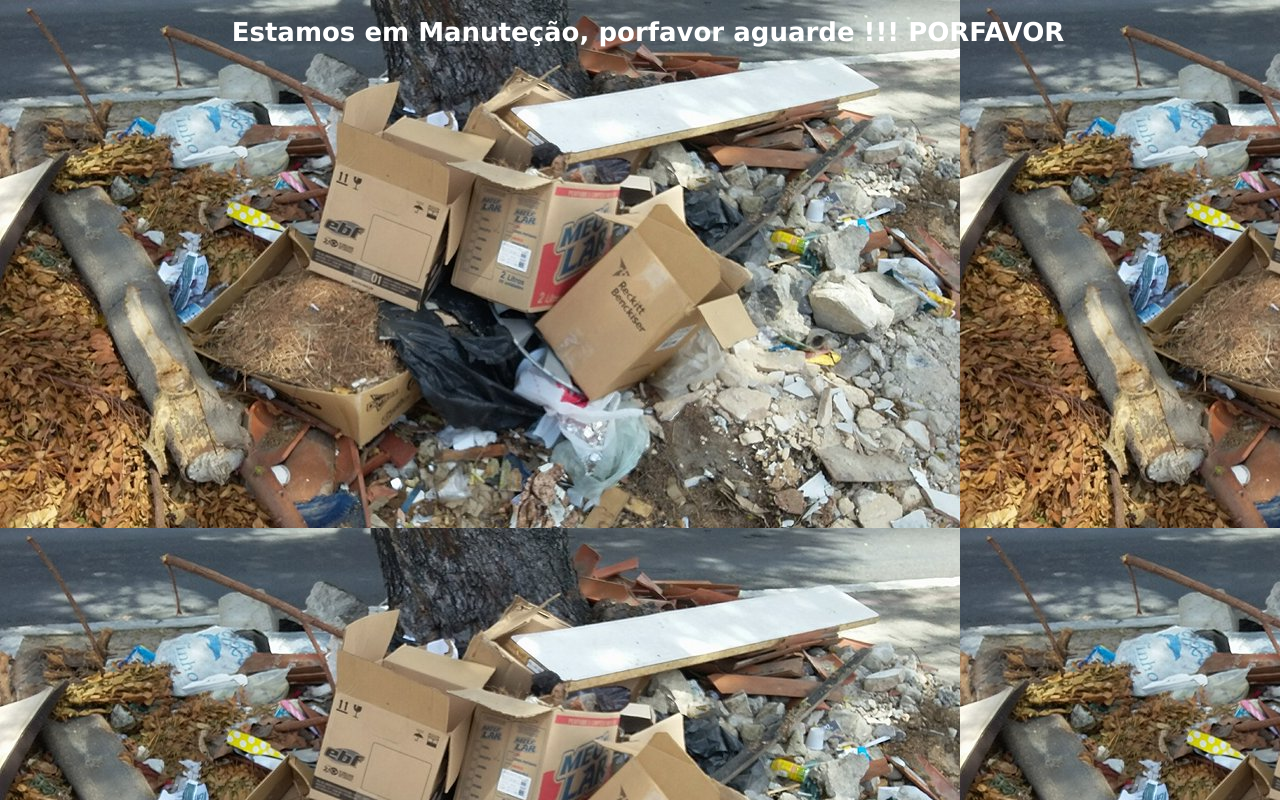
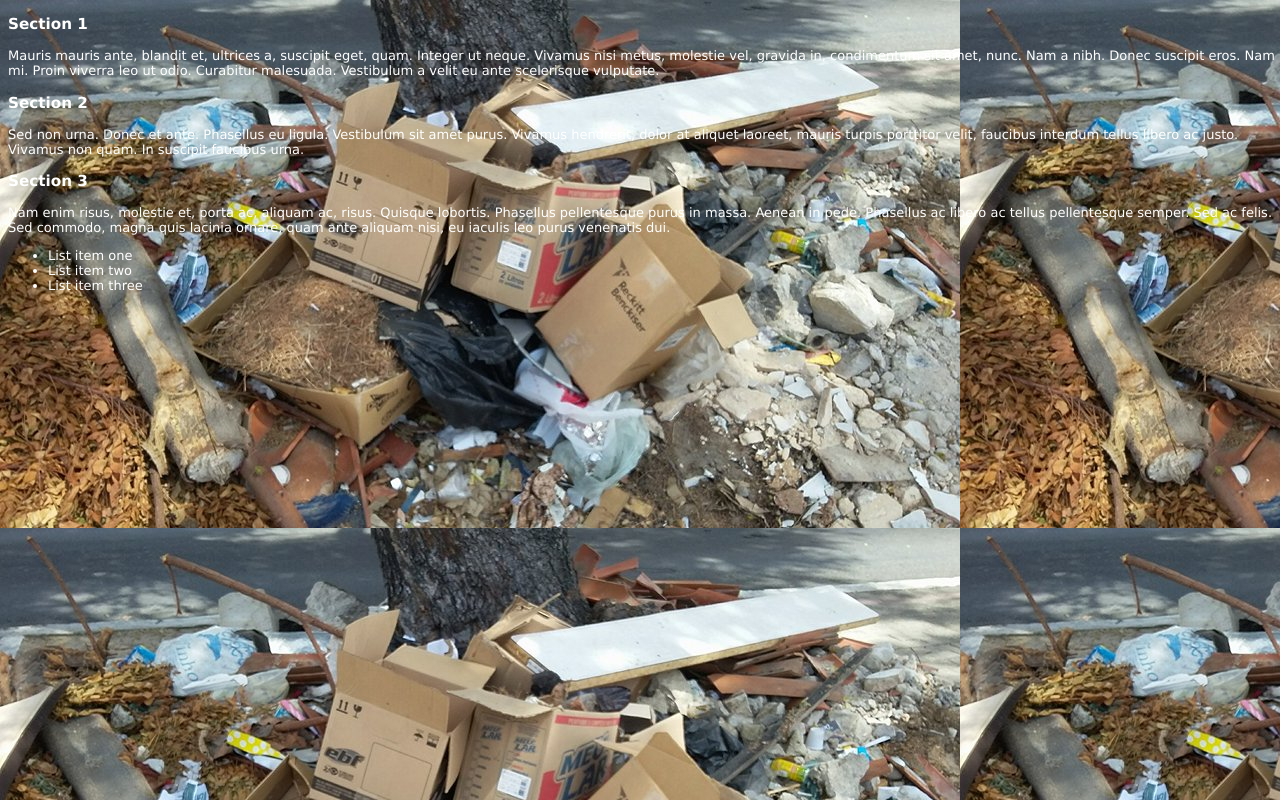
Before and after one commit to humanoumano/humanoumano.github.io, a plain HTML site: page Trabalho Final Autoração/pages/page1.html in a window 1280 px wide. Drawn offline with Linux system fonts and the light colour scheme.

Commit message:
atualizações

```diff
--- a/Trabalho Final Autoração/pages/page1.html
+++ b/Trabalho Final Autoração/pages/page1.html
@@ -3,17 +3,54 @@
 		<head>
 			<meta charset="utf-8">
 			<link rel="stylesheet" href="../css\main.css">
+			<script src="../jquery-3.2.1.min.js"></script>
+			<script src="../jquery-ui.js"></script>
+
 		<head>
 
 		<body>
 
 			<header >
-				<h1> Estamos em Manuteção, porfavor aguarde !!! PORFAVOR
-				<h1>
+
 
 			</header>
 
 			<main class="form">
+
+			<div id="accordion">
+			  <h3>Section 1</h3>
+			  <div>
+				<p>
+				Mauris mauris ante, blandit et, ultrices a, suscipit eget, quam. Integer
+				ut neque. Vivamus nisi metus, molestie vel, gravida in, condimentum sit
+				amet, nunc. Nam a nibh. Donec suscipit eros. Nam mi. Proin viverra leo ut
+				odio. Curabitur malesuada. Vestibulum a velit eu ante scelerisque vulputate.
+				</p>
+			  </div>
+			  <h3>Section 2</h3>
+			  <div>
+				<p>
+				Sed non urna. Donec et ante. Phasellus eu ligula. Vestibulum sit amet
+				purus. Vivamus hendrerit, dolor at aliquet laoreet, mauris turpis porttitor
+				velit, faucibus interdum tellus libero ac justo. Vivamus non quam. In
+				suscipit faucibus urna.
+				</p>
+			  </div>
+			  <h3>Section 3</h3>
+			  <div>
+				<p>
+				Nam enim risus, molestie et, porta ac, aliquam ac, risus. Quisque lobortis.
+				Phasellus pellentesque purus in massa. Aenean in pede. Phasellus ac libero
+				ac tellus pellentesque semper. Sed ac felis. Sed commodo, magna quis
+				lacinia ornare, quam ante aliquam nisi, eu iaculis leo purus venenatis dui.
+				</p>
+				<ul>
+				  <li>List item one</li>
+				  <li>List item two</li>
+				  <li>List item three</li>
+				</ul>
+				</div>
+			  </div>
 
 
 			<main>
```
